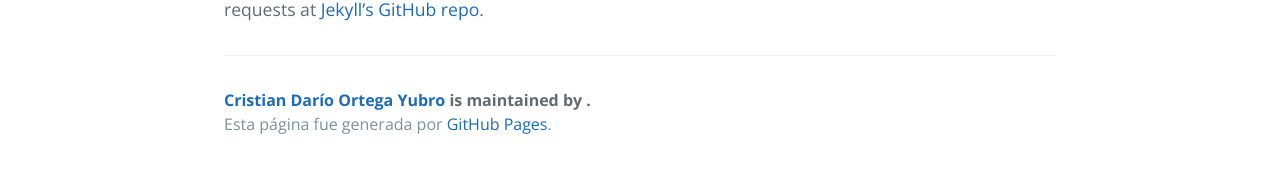
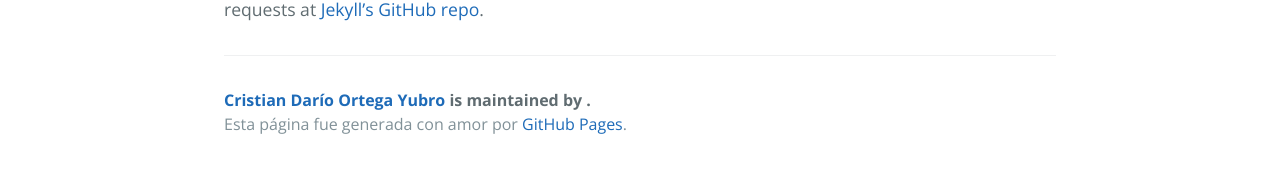
Before and after one commit to cristiandarioortegayubro/portfolio, a Jekyll site: the page built from _posts/2016-02-12-sample-content.markdown, in a window 1280 px wide. Shown: the part 689-862 px from the top of the page. Built offline with Jekyll 4.4.1, drawn with Linux system fonts in a browser that asks for light colours.

Commit message:
Update page-footer.html

```diff
--- a/_includes/page-footer.html
+++ b/_includes/page-footer.html
@@ -1,4 +1,4 @@
 <footer class="site-footer">
   <span class="site-footer-owner"><a href="{{ site.url }}">{{ site.title }}</a> is maintained by <a href="{{ site.author.url }}">{{ site.author.name }}</a>.</span>
-  <span class="site-footer-credits">Esta página fue generada por <a href="https://pages.github.com">GitHub Pages</a>.</span>
+  <span class="site-footer-credits">Esta página fue generada con amor por <a href="https://pages.github.com">GitHub Pages</a>.</span>
 </footer>
```
